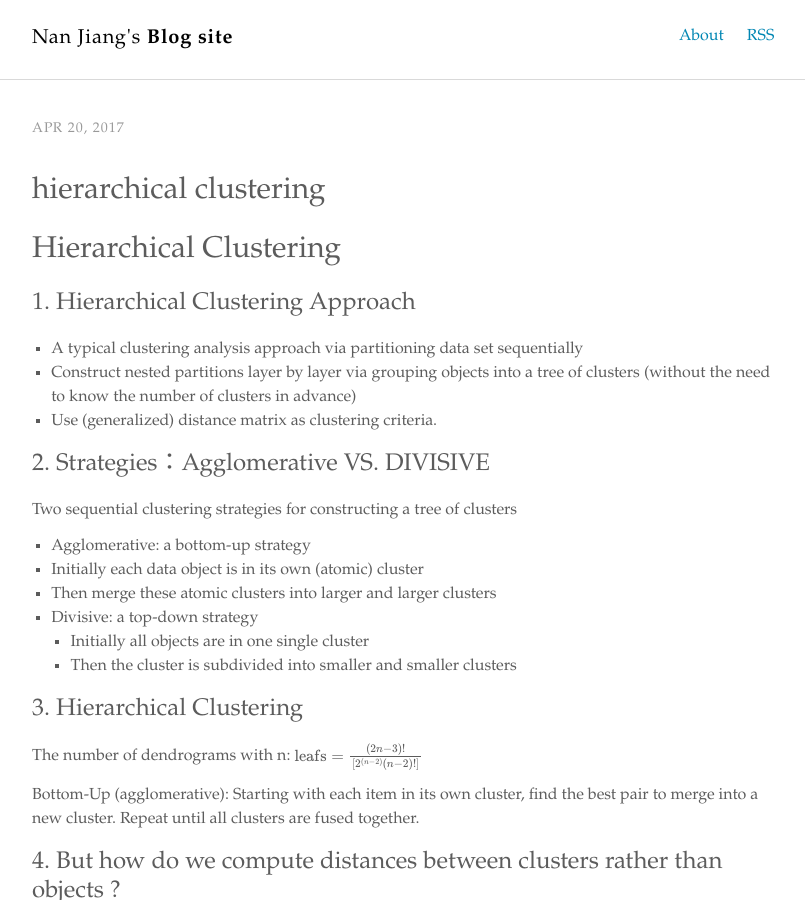
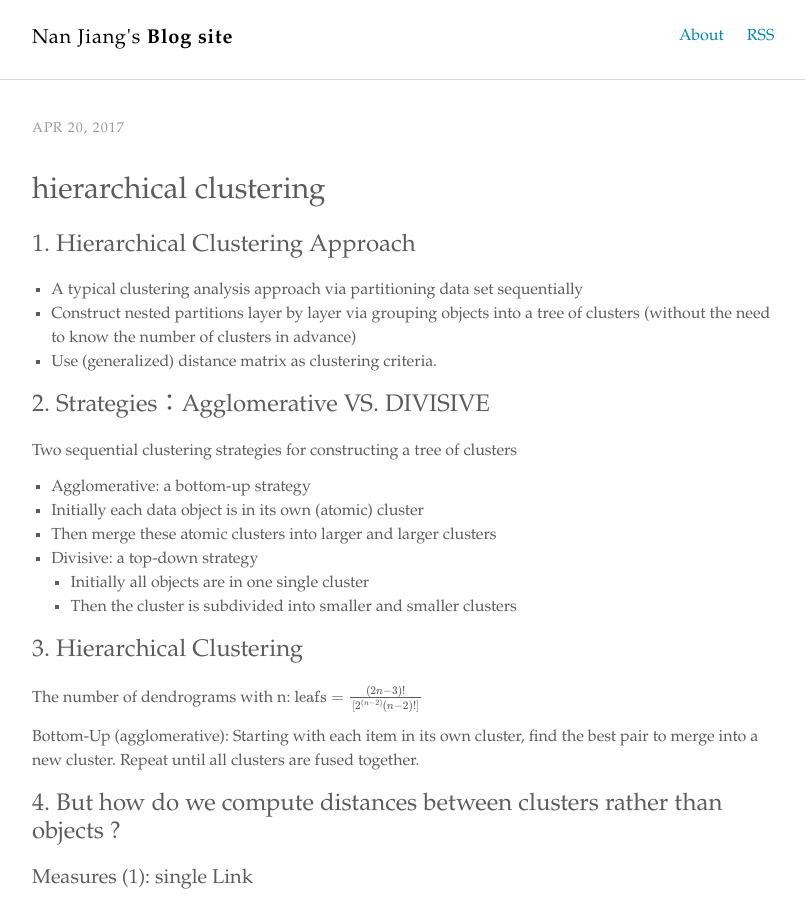
Before and after one commit to jiangnanHugo/blog, a Jekyll site: the page built from _posts/2017/2017-04-20-hierarchical-clustering.markdown, in a window 1280 px wide and 900 px high. Shown: the whole window, without its empty margins (232-1037 px from the left). Built offline with Jekyll 4.4.1, drawn with Linux system fonts in a browser that asks for light colours; formulas are drawn with MathJax 3; comment, search, counter and statistics services are not loaded; part of the change alters nothing that is shown.

Commit message:
failed to display image

```diff
--- a/_posts/2017/2017-04-20-hierarchical-clustering.markdown
+++ b/_posts/2017/2017-04-20-hierarchical-clustering.markdown
@@ -4,10 +4,6 @@ title: "hierarchical clustering"
 date: "2017-04-20 11:38"
 comments: true
 ---
-
-# Hierarchical Clustering
-
-
 
 ### 1. Hierarchical Clustering Approach
 
@@ -41,7 +37,7 @@ Bottom-Up (agglomerative): Starting with each item in its own cluster, find the
 
 $$d(c_i,c_j)=\min(d(x_{ip},d_{jq}))$$
 
-![min_score](asserts/clustering_single.png)
+![min_score]({{ site.url }}/asserts/clustering_single.png)
 
 
 #### Measures (2): complete link
@@ -50,7 +46,7 @@ $$d(c_i,c_j)=\min(d(x_{ip},d_{jq}))$$
 
 $$d(c_i,c_j)=\max(d(x_{ip},d_{jq}))$$
 
-![max_score](asserts/Clustering_complete.png)
+![max_score]({{ site.url }}/asserts/Clustering_complete.png)
 
 
 
@@ -60,7 +56,7 @@ $$d(c_i,c_j)=\max(d(x_{ip},d_{jq}))$$
 
 $$d(c_i,c_j)=avg\{d(x_{ip},d_{jq})\}$$
 
-![average](asserts/Clustering_average.png)
+![average]({{ site.url }}/asserts/Clustering_average.png)
 
 #### Summary
 
```
